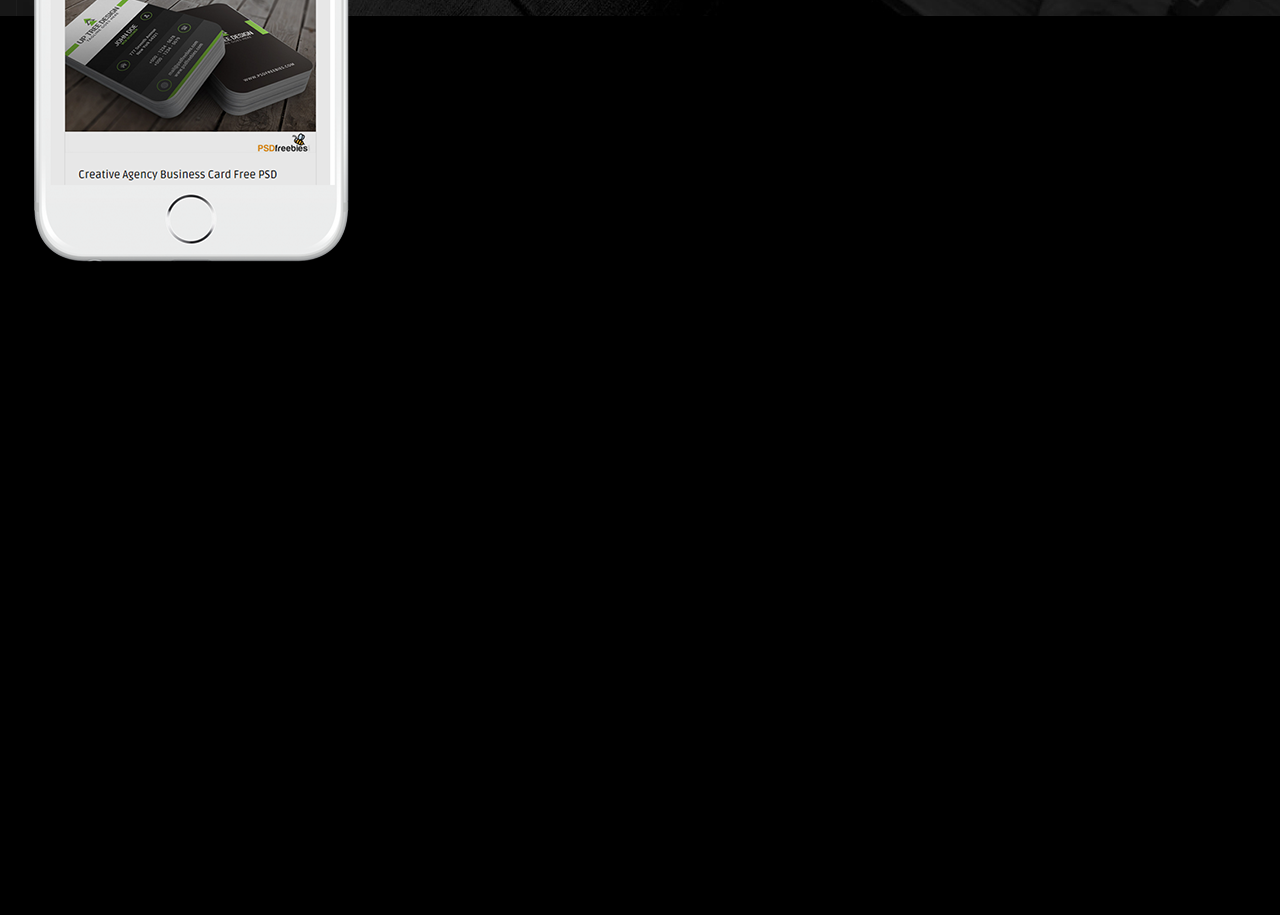
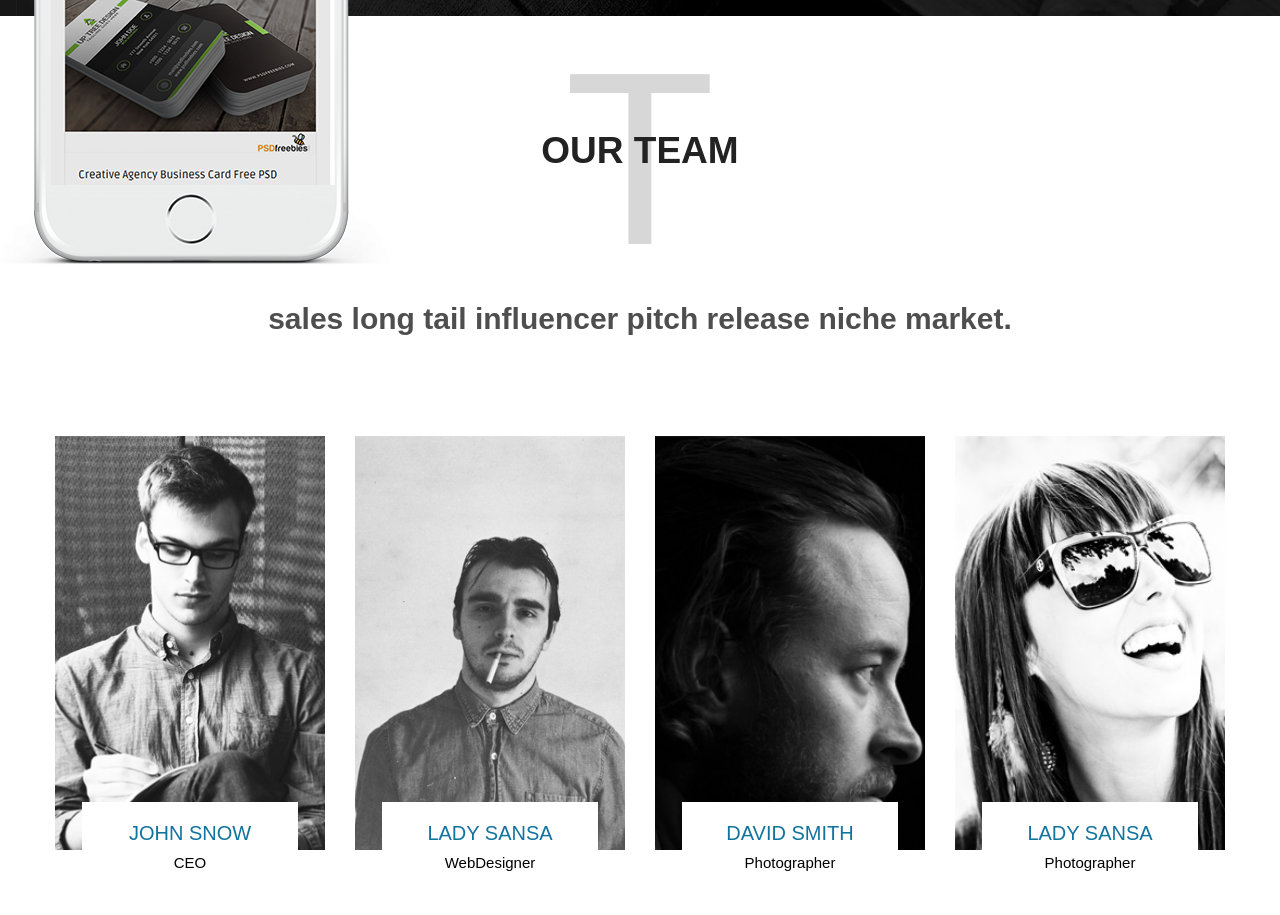
Before and after one commit to Athos627/project_1, a website: page index.html in a window 1280 px wide. Shown: the part 4860-5775 px from the top of the page. Before the commit the page ends 5125 px from the top, so only its background shows below. Drawn offline with Linux system fonts and the light colour scheme.

Commit message:
add block Team

```diff
--- a/index.html
+++ b/index.html
@@ -163,5 +163,54 @@
         </div>
         <img src="img/smartfone.png" class="smartfone">
     </div>
+
+    <div class="team">
+        <div class="header_team">
+            <p class="t">T</p>
+            <h2>OUR TEAM</h2>
+            <h3>sales long tail influencer pitch release niche market.</h3>
+        </div>
+        <div class="foto_team">
+            <div class="teammate">
+                <div class="portret">
+                    <img src="img/bg8.jpg">
+                    <div>
+                        <p>JOHN SNOW</p>
+                    </div>
+                </div>
+                <p class="position">CEO</p>
+            </div>
+
+            <div class="teammate">
+                <div class="portret">
+                    <img src="img/bg9.jpg">
+                    <div>
+                        <p>LADY SANSA</p>
+                    </div>
+                </div>
+                <p class="position">WebDesigner</p>
+            </div>
+
+            <div class="teammate">
+                <div class="portret">
+                    <img src="img/bg10.jpg">
+                    <div>
+                        <p>DAVID SMITH</p>
+                    </div>
+                </div>
+                <p class="position">Photographer</p>
+            </div>
+
+            <div class="teammate">
+                <div class="portret">
+                    <img src="img/bg11.jpg">
+                    <div>
+                        <p>LADY SANSA</p>
+                    </div>
+                </div>
+                <p class="position">Photographer</p>
+            </div>
+        </div>
+    </div>
 </body>
 </html>
--- a/styles/style.scss
+++ b/styles/style.scss
@@ -338,3 +338,85 @@ h1 {
 .defferent {
   padding-right: 159px;
 }
+
+.team {
+  height: 945px;
+  background-color: white;
+}
+
+.header_team {
+  color: rgb(34, 34, 34);
+
+  .t {
+    font-size: 247px;
+    color: rgb(215,215,215);
+    position: relative;
+    margin: 0;
+    text-align: center;
+  }
+
+  h2{
+    font-size: 37px;
+    position: relative;
+    z-index: 1;
+    margin: 0;
+    text-align: center;
+    margin-top: -170px;
+  }
+
+  h3 {
+    font-size: 30px;
+    text-align: center;
+    margin-top: 130px;
+    color: rgba(34, 34, 34, 0.8);
+  }
+}
+
+.foto_team {
+  display: flex;
+  flex-flow: row wrap;
+  justify-content: center;
+  align-items: center;
+  padding-top: 70px;
+}
+
+.teammate {
+  color: black;
+  text-align: center;
+  padding: 0 15px;
+}
+
+.portret {
+  width: 270px;
+  height: 414px;
+  color: rgb(17,116,158);
+  font-size: 20px;
+  text-align: center;
+  overflow: hidden;
+  position: relative;
+  display: inline-block;
+
+  img {
+    width: auto;
+    height: 115%;
+    margin: 0 0 0 -50px;
+  }
+
+  div {
+    height: 48px;
+    width: 216px;
+    color: rgb(17,116,158);
+    font-size: 20px;
+    background-color: white;
+    position: absolute;
+    bottom: 0;
+    right: 27px;
+    margin: 0;
+  }
+
+}
+
+.position {
+  margin: 0;
+  font-size: 15px;
+}
```
Also changed, not shown: styles/style.css, 2 other files.
